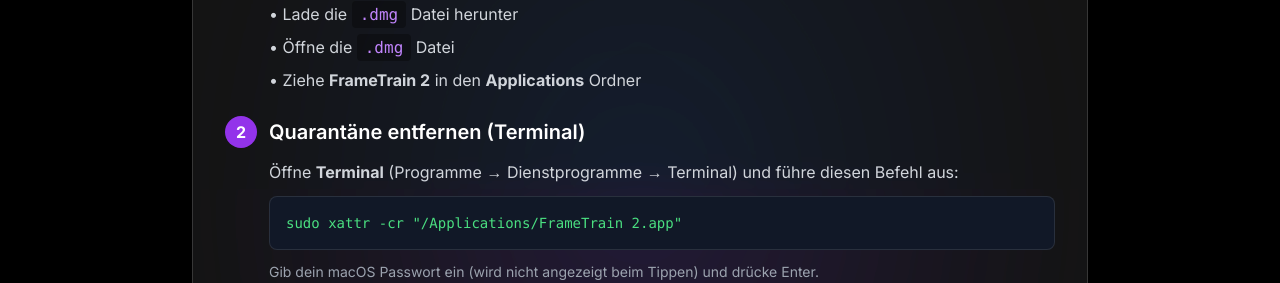
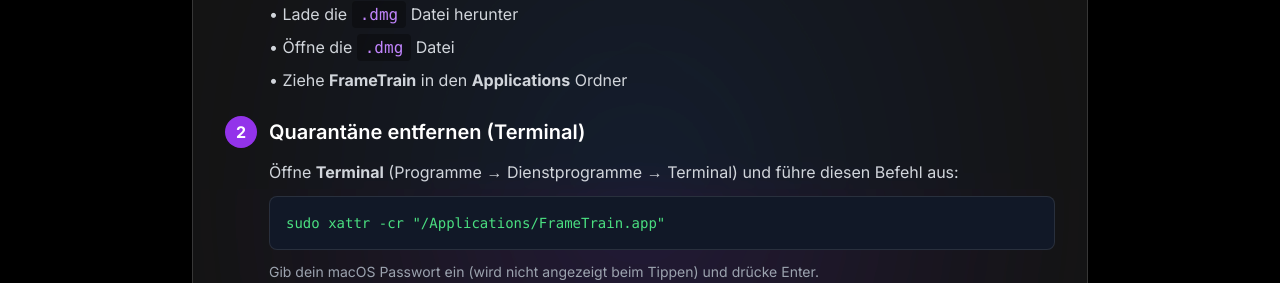
Before and after one commit to FrameSphere/FrameTrain-Website, a Next.js app: page /install in a window 1280 px wide. Shown: the part 611-894 px from the top of the page. Built offline with nearby package versions, Linux system fonts and the light colour scheme; no server answers.

Commit message:
Name fix FrameTrain 2 -> FrameTrain

```diff
--- a/src/app/install/page.tsx
+++ b/src/app/install/page.tsx
@@ -97,7 +97,7 @@
                   <div className="ml-11 space-y-2 text-gray-300">
                     <p>• Lade die <code className="text-purple-400 bg-black/30 px-2 py-1 rounded">.dmg</code> Datei herunter</p>
                     <p>• Öffne die <code className="text-purple-400 bg-black/30 px-2 py-1 rounded">.dmg</code> Datei</p>
-                    <p>• Ziehe <strong>FrameTrain 2</strong> in den <strong>Applications</strong> Ordner</p>
+                    <p>• Ziehe <strong>FrameTrain</strong> in den <strong>Applications</strong> Ordner</p>
                   </div>
                 </div>
 
@@ -117,7 +117,7 @@
 
                     <div className="bg-gray-900 rounded-lg p-4 border border-white/10">
                       <code className="text-green-400 text-sm font-mono block">
-                        sudo xattr -cr "/Applications/FrameTrain 2.app"
+                        sudo xattr -cr "/Applications/FrameTrain.app"
                       </code>
                     </div>
 
```
